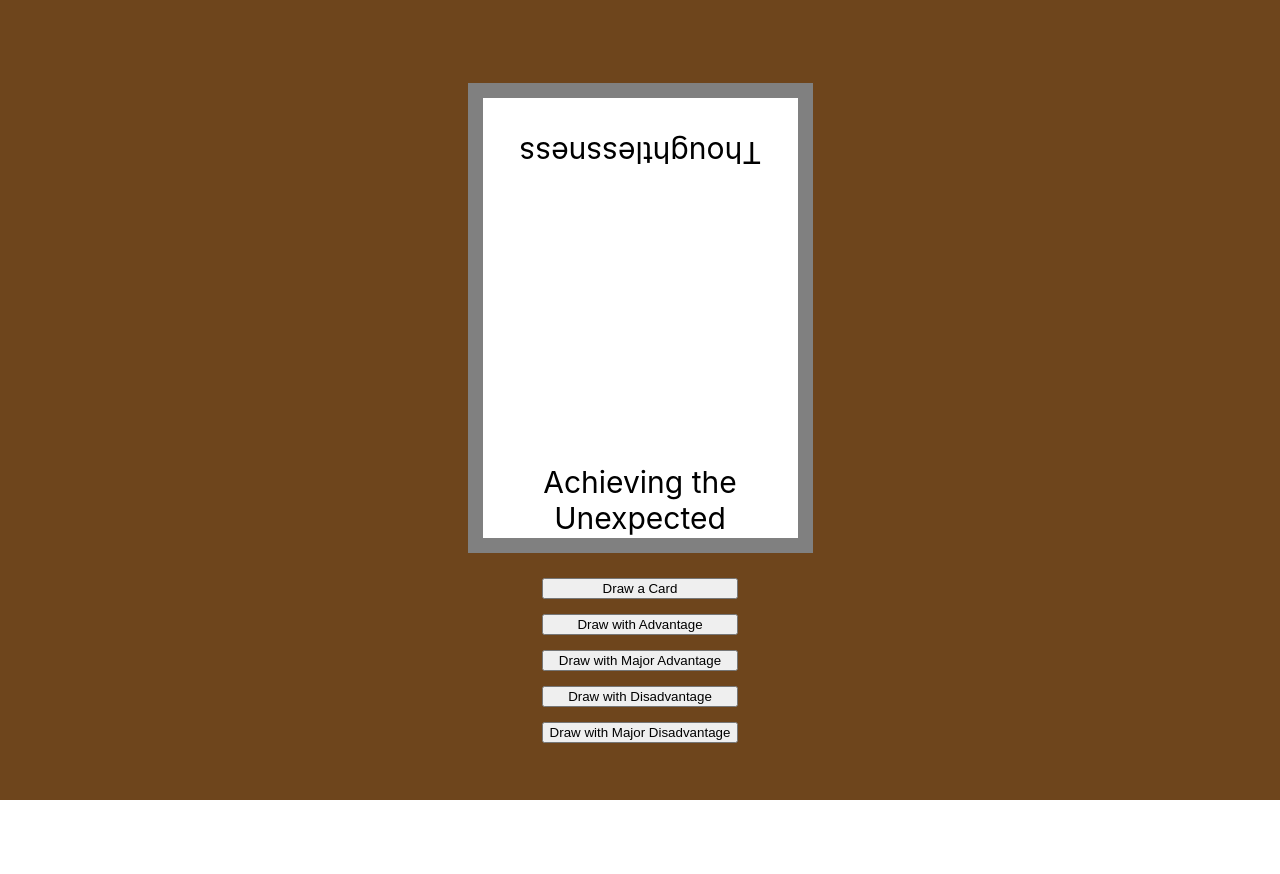
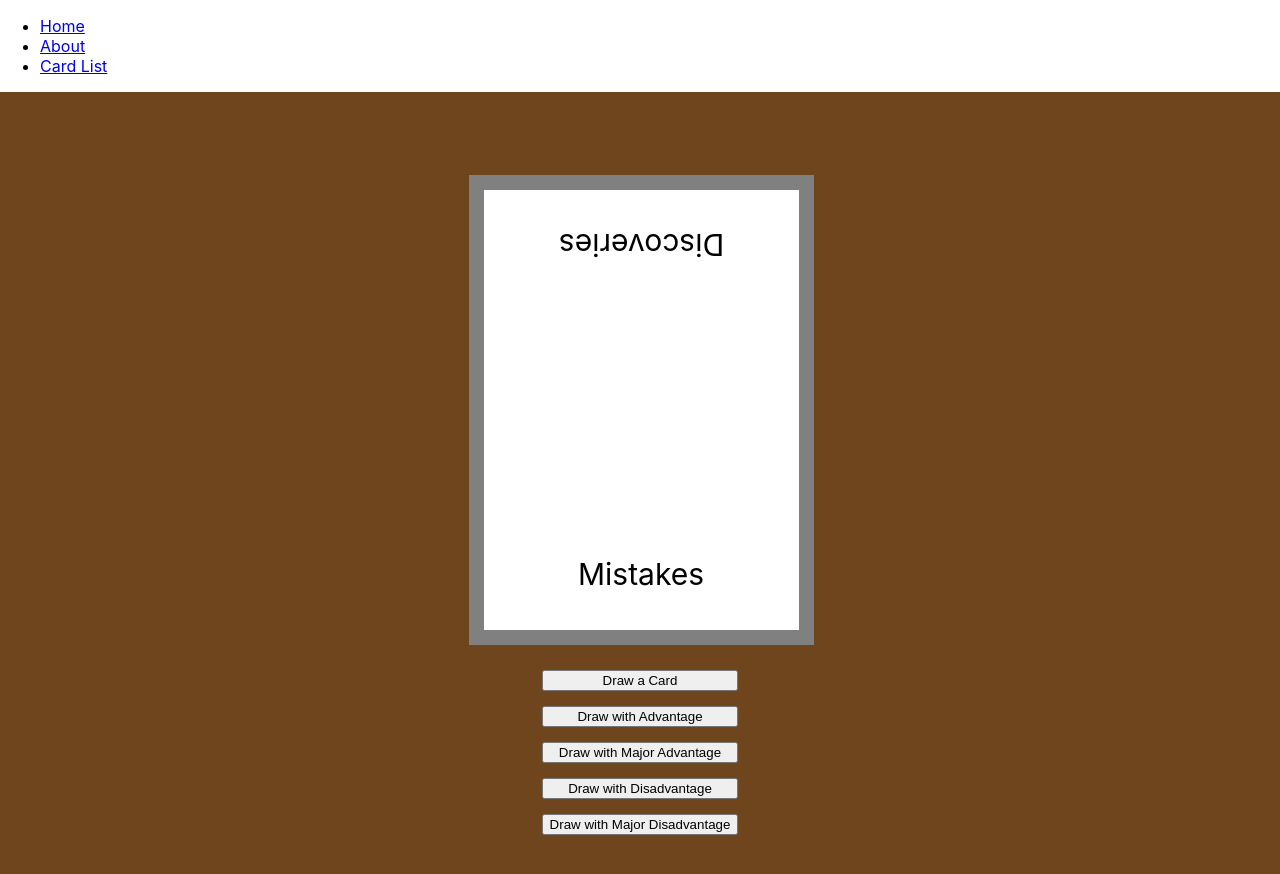
Before and after one commit to pdaulby/riis-helper, a React (Create React App) app: page / in a window 1280 px wide. Both pictures are taken after a click on the button "Draw a Card". Shown: the top 874 px of the page. Before the commit the page ends 800 px from the top, so only its background shows below. Built offline with nearby package versions, Linux system fonts and the light colour scheme.

Commit message:
add card list

```diff
--- a/src/App.css
+++ b/src/App.css
@@ -5,6 +5,7 @@
   font-size: 30px;
   margin-top: 25px;
   margin-bottom: 25px;
+  margin-left: 2px;
   padding-top: 15px;
   padding-left: 15px;
   padding-bottom: 15px;
@@ -27,6 +28,11 @@
   display: flex;
   flex-wrap: nowrap;
   flex-direction: column;
+}
+
+.card-list {
+  display: flex;
+  flex-wrap: wrap;
 }
 
 .advantage-button {
--- a/src/App.js
+++ b/src/App.js
@@ -1,123 +1,58 @@
-import React, { useState } from 'react';
-import './App.css';
-import Cards from './Cards.js'
+import React from "react";
+import {
+  BrowserRouter as Router,
+  Switch,
+  Route,
+  Link
+} from "react-router-dom";
+import DrawHelper from "./DrawHelper";
+import Cards from "./Cards";
+import Card from "./Card";
 
-const DrawType = {
-  MAJOR_DISADVANTAGE: "Major Disadvantage",
-  DISADVANTAGE: "Disadvantage",
-  NORMAL: "Normal",
-  ADVANTAGE: "Advantage",
-  MAJOR_ADVANTAGE: "Major Advantage",
-}
+export default function App() {
+  return (
+    <Router>
+      <div>
+        <nav>
+          <ul>
+            <li>
+              <Link to="/">Home</Link>
+            </li>
+            <li>
+              <Link to="/about">About</Link>
+            </li>
+            <li>
+              <Link to="/cards">Card List</Link>
+            </li>
+          </ul>
+        </nav>
 
-function App() {
-  const [cards, setCards] = useState(shuffle(Cards()));
-  const [num, setNum] = useState(cards.length);
-  const [drawType, setDrawType] = useState(DrawType.NORMAL);
-  const [showPrevious, setShowPrevious] = useState(0);
-  let flip = random_boolean();
-  let getCard = () => flip ? cards[num] : reverseCard(cards[num]);
-  return (
-    <div className="App">
-      <header className="App-header">
-        {num === cards.length ? <div />
-          : drawType === DrawType.NORMAL
-            ? <Card card={getCard()} />
-            : <MultiCard cards={cards} num={num} drawType={drawType} showPrevious={showPrevious}></MultiCard>}
-
-        {num < 2
-          ? <button onClick={() => { setCards(shuffle(cards)); setNum(cards.length); setShowPrevious(0); }}>Shuffle</button>
-          : <div className="buttons">
-            <button onClick={() => { setNum(num - 1); setShowPrevious(0); setDrawType(DrawType.NORMAL); }}>Draw a Card</button>
-            <AdvantageButton drawType={DrawType.ADVANTAGE} num={num} setNum={setNum} setShowPrevious={setShowPrevious} setDrawType={setDrawType} />
-            <AdvantageButton drawType={DrawType.MAJOR_ADVANTAGE} num={num} setNum={setNum} setShowPrevious={setShowPrevious} setDrawType={setDrawType} />
-            <AdvantageButton drawType={DrawType.DISADVANTAGE} num={num} setNum={setNum} setShowPrevious={setShowPrevious} setDrawType={setDrawType} />
-            <AdvantageButton drawType={DrawType.MAJOR_DISADVANTAGE} num={num} setNum={setNum} setShowPrevious={setShowPrevious} setDrawType={setDrawType} />
-          </div>
-        }
-      </header>
-    </div>
+        {/* A <Switch> looks through its children <Route>s and
+            renders the first one that matches the current URL. */}
+        <Switch>
+          <Route path="/about">
+            <About />
+          </Route>
+          <Route path="/cards">
+            <CardList />
+          </Route>
+          <Route path="/">
+            <DrawHelper />
+          </Route>
+        </Switch>
+      </div>
+    </Router>
   );
 }
 
-function AdvantageButton(props) {
-  return (
-    <button className="advantage-button" onClick={() => {
-      props.setDrawType(props.drawType)
-      if (random_boolean()) {
-        if ((props.drawType === DrawType.MAJOR_ADVANTAGE || props.drawType === DrawType.MAJOR_DISADVANTAGE) && random_boolean()) {
-          props.setNum(props.num - 3); props.setShowPrevious(2);
-        }
-        else { props.setNum(props.num - 2); props.setShowPrevious(1); }
-      }
-      else {
-        props.setNum(props.num - 1); props.setShowPrevious(0);
-      }
-    }}>Draw with {props.drawType}</button>
-  )
+function About() {
+  return <h2>About</h2>;
 }
 
-function Card(props) {
+function CardList() {
   return (
-    <div className={props.small ? "card-border-small" : "card-border-large"}>
-      <div className="card-inner">
-        <div className="text-box backwards">{props.card.reversed.action}</div>
-        <div className={props.card.reversed.social != null ? "social-box backwards" : "text-box"}>{props.card.reversed.social}</div>
-        <div className="art-box" />
-        <div className={props.card.social != null ? "social-box" : "text-box"}>{props.card.social}</div>
-        <div className="text-box">{props.card.action}</div>
-      </div>
-    </div>);
+  <div className="App card-list">
+    {Cards().map((item) =>
+    <Card card={item}/>)}
+  </div>);
 }
-
-function MultiCard(props) {
-  let major = props.drawType === DrawType.MAJOR_ADVANTAGE || props.drawType === DrawType.MAJOR_DISADVANTAGE;
-  let showChooseText = props.showPrevious === 0 || (major && props.showPrevious === 1);
-  let bestWorst = (props.drawType === DrawType.ADVANTAGE || props.drawType === DrawType.MAJOR_ADVANTAGE) ? "best" : "worst";
-  return (
-    <div>
-      <div className="top-cards">
-        {props.showPrevious === 2 ? <Card card={props.cards[props.num + 2]} small={true} /> : <div />}
-        {props.showPrevious > 0 ? <Card card={props.cards[props.num + 1]} small={true} /> : <div />}
-      </div>
-      <div className="show-reverse">
-        <Card card={props.cards[props.num]} />
-        {showChooseText ? <div> <Card card={reverseCard(props.cards[props.num])} small={true} /><div>Choose the {bestWorst} of the options from the card</div></div> : <div />}
-      </div>
-    </div>
-  );
-}
-
-const reverseCard = (card) => {
-  return {
-    action: card.reversed.action,
-    social: card.reversed.social,
-    reversed: {
-      action: card.action,
-      social: card.social
-    }
-  }
-}
-
-const random_boolean = () => Math.random() >= 0.5;
-
-function shuffle(array) {
-  var currentIndex = array.length, temporaryValue, randomIndex;
-
-  // While there remain elements to shuffle...
-  while (0 !== currentIndex) {
-
-    // Pick a remaining element...
-    randomIndex = Math.floor(Math.random() * currentIndex);
-    currentIndex -= 1;
-
-    // And swap it with the current element.
-    temporaryValue = array[currentIndex];
-    array[currentIndex] = array[randomIndex];
-    array[randomIndex] = temporaryValue;
-  }
-
-  return array;
-}
-
-export default App;
--- /dev/null
+++ b/src/Card.js
@@ -0,0 +1,17 @@
+import React from 'react';
+import './App.css';
+
+function Card(props) {
+    return (
+      <div className={props.small ? "card-border-small" : "card-border-large"}>
+        <div className="card-inner">
+          <div className="text-box backwards">{props.card.reversed.action}</div>
+          <div className={props.card.reversed.social != null ? "social-box backwards" : "text-box"}>{props.card.reversed.social}</div>
+          <div className="art-box" />
+          <div className={props.card.social != null ? "social-box" : "text-box"}>{props.card.social}</div>
+          <div className="text-box">{props.card.action}</div>
+        </div>
+      </div>);
+  }
+
+export default Card;
--- /dev/null
+++ b/src/DrawHelper.js
@@ -0,0 +1,111 @@
+import React, { useState } from 'react';
+import './App.css';
+import Cards from './Cards.js'
+import Card from './Card.js'
+
+const DrawType = {
+  MAJOR_DISADVANTAGE: "Major Disadvantage",
+  DISADVANTAGE: "Disadvantage",
+  NORMAL: "Normal",
+  ADVANTAGE: "Advantage",
+  MAJOR_ADVANTAGE: "Major Advantage",
+}
+
+function DrawHelper() {
+  const [cards, setCards] = useState(shuffle(Cards()));
+  const [num, setNum] = useState(cards.length);
+  const [drawType, setDrawType] = useState(DrawType.NORMAL);
+  const [showPrevious, setShowPrevious] = useState(0);
+  let flip = random_boolean();
+  let getCard = () => flip ? cards[num] : reverseCard(cards[num]);
+  return (
+    <div className="App">
+      <header className="App-header">
+        {num === cards.length ? <div />
+          : drawType === DrawType.NORMAL
+            ? <Card card={getCard()} />
+            : <MultiCard cards={cards} num={num} drawType={drawType} showPrevious={showPrevious}></MultiCard>}
+
+        {num < 2
+          ? <button onClick={() => { setCards(shuffle(cards)); setNum(cards.length); setShowPrevious(0); }}>Shuffle</button>
+          : <div className="buttons">
+            <button onClick={() => { setNum(num - 1); setShowPrevious(0); setDrawType(DrawType.NORMAL); }}>Draw a Card</button>
+            <AdvantageButton drawType={DrawType.ADVANTAGE} num={num} setNum={setNum} setShowPrevious={setShowPrevious} setDrawType={setDrawType} />
+            <AdvantageButton drawType={DrawType.MAJOR_ADVANTAGE} num={num} setNum={setNum} setShowPrevious={setShowPrevious} setDrawType={setDrawType} />
+            <AdvantageButton drawType={DrawType.DISADVANTAGE} num={num} setNum={setNum} setShowPrevious={setShowPrevious} setDrawType={setDrawType} />
+            <AdvantageButton drawType={DrawType.MAJOR_DISADVANTAGE} num={num} setNum={setNum} setShowPrevious={setShowPrevious} setDrawType={setDrawType} />
+          </div>
+        }
+      </header>
+    </div>
+  );
+}
+
+function AdvantageButton(props) {
+  return (
+    <button className="advantage-button" onClick={() => {
+      props.setDrawType(props.drawType)
+      if (random_boolean()) {
+        if ((props.drawType === DrawType.MAJOR_ADVANTAGE || props.drawType === DrawType.MAJOR_DISADVANTAGE) && random_boolean()) {
+          props.setNum(props.num - 3); props.setShowPrevious(2);
+        }
+        else { props.setNum(props.num - 2); props.setShowPrevious(1); }
+      }
+      else {
+        props.setNum(props.num - 1); props.setShowPrevious(0);
+      }
+    }}>Draw with {props.drawType}</button>
+  )
+}
+
+function MultiCard(props) {
+  let major = props.drawType === DrawType.MAJOR_ADVANTAGE || props.drawType === DrawType.MAJOR_DISADVANTAGE;
+  let showChooseText = props.showPrevious === 0 || (major && props.showPrevious === 1);
+  let bestWorst = (props.drawType === DrawType.ADVANTAGE || props.drawType === DrawType.MAJOR_ADVANTAGE) ? "best" : "worst";
+  return (
+    <div>
+      <div className="top-cards">
+        {props.showPrevious === 2 ? <Card card={props.cards[props.num + 2]} small={true} /> : <div />}
+        {props.showPrevious > 0 ? <Card card={props.cards[props.num + 1]} small={true} /> : <div />}
+      </div>
+      <div className="show-reverse">
+        <Card card={props.cards[props.num]} />
+        {showChooseText ? <div> <Card card={reverseCard(props.cards[props.num])} small={true} /><div>Choose the {bestWorst} of the options from the card</div></div> : <div />}
+      </div>
+    </div>
+  );
+}
+
+const reverseCard = (card) => {
+  return {
+    action: card.reversed.action,
+    social: card.reversed.social,
+    reversed: {
+      action: card.action,
+      social: card.social
+    }
+  }
+}
+
+const random_boolean = () => Math.random() >= 0.5;
+
+function shuffle(array) {
+  var currentIndex = array.length, temporaryValue, randomIndex;
+
+  // While there remain elements to shuffle...
+  while (0 !== currentIndex) {
+
+    // Pick a remaining element...
+    randomIndex = Math.floor(Math.random() * currentIndex);
+    currentIndex -= 1;
+
+    // And swap it with the current element.
+    temporaryValue = array[currentIndex];
+    array[currentIndex] = array[randomIndex];
+    array[randomIndex] = temporaryValue;
+  }
+
+  return array;
+}
+
+export default DrawHelper;
```
Also changed, not shown: public/card-draw.svg (added).
